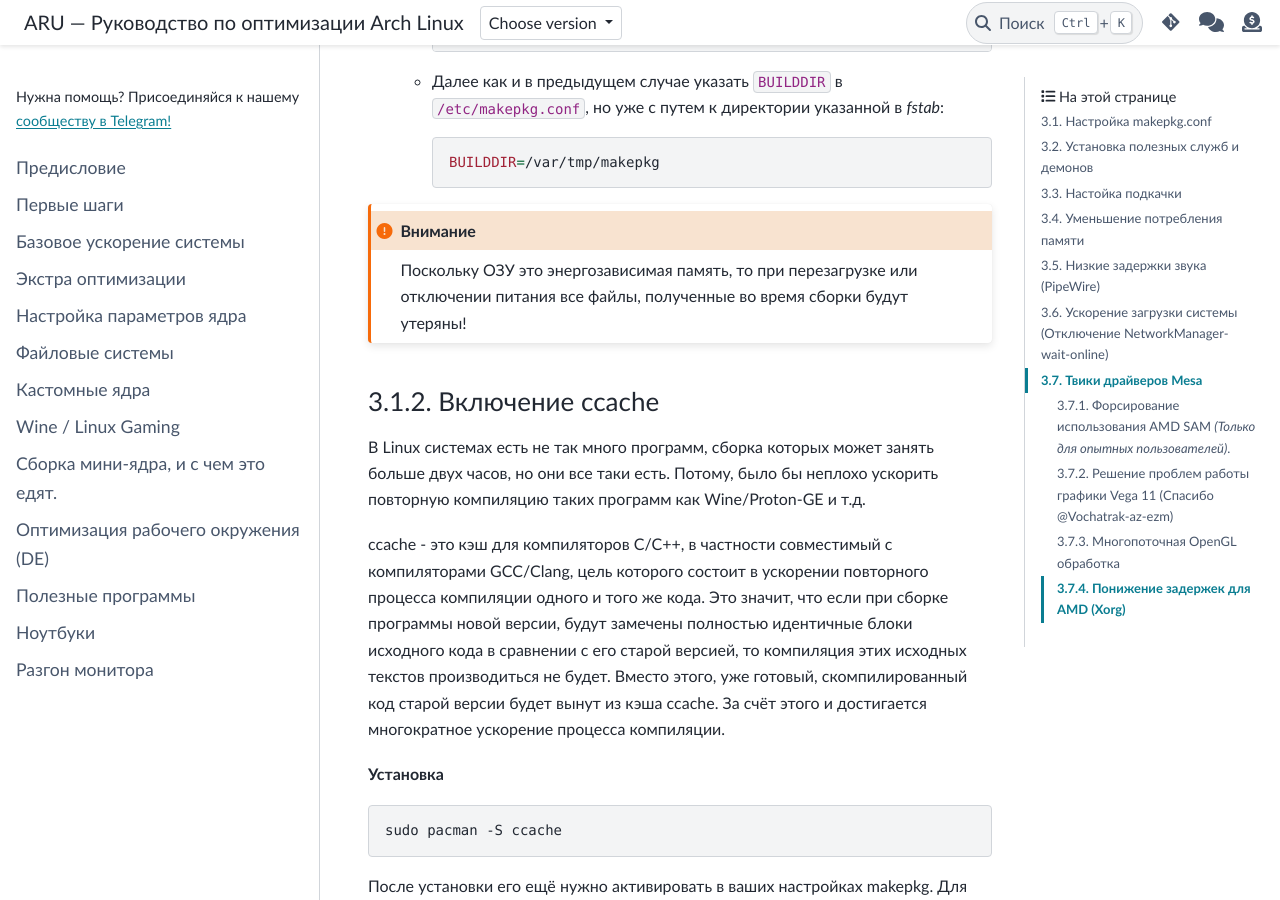
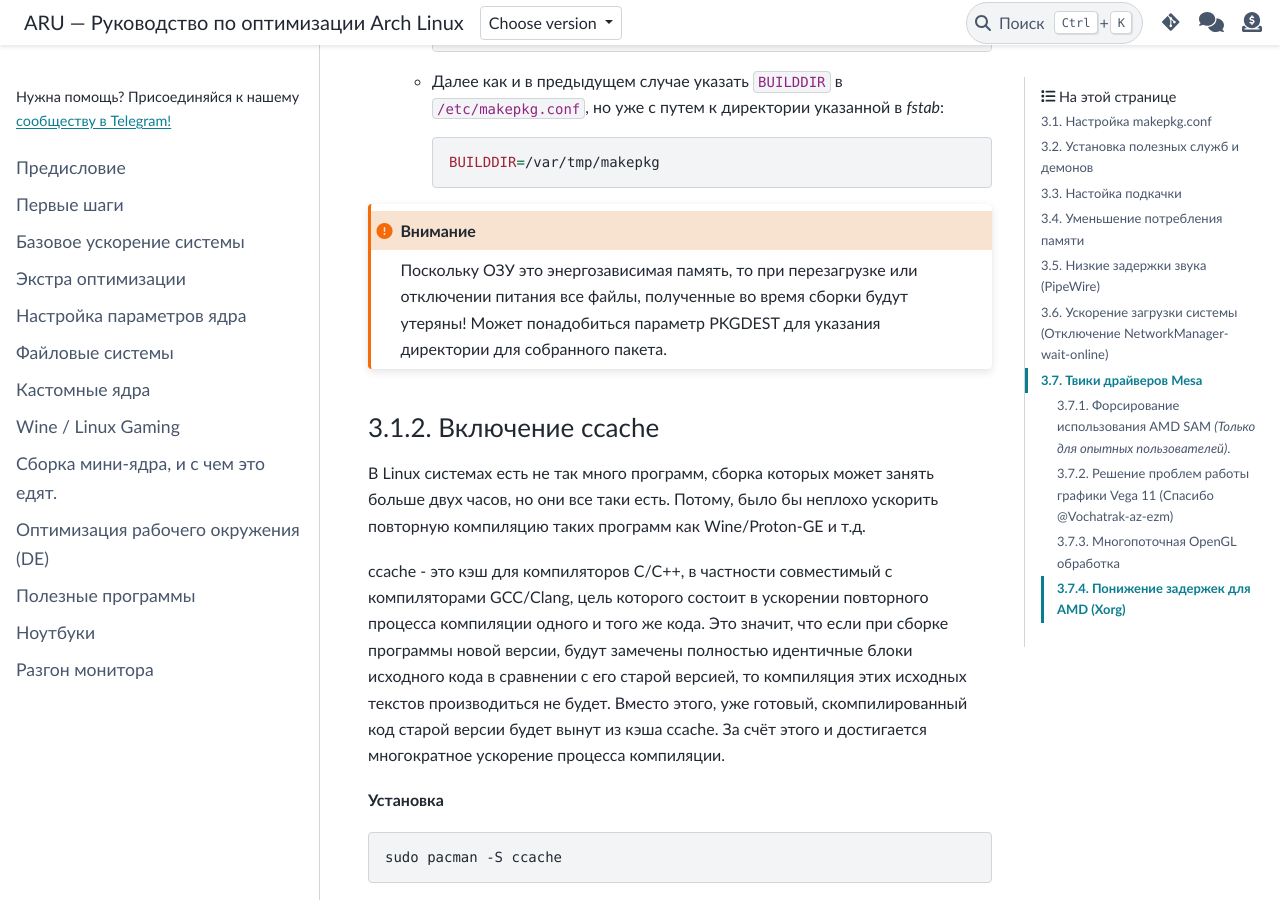
Before and after one commit to ventureoo/ARU, a Sphinx documentation site: the page built from docs/source/generic-system-acceleration.rst, in a window 1280 px wide and 900 px high, scrolled down 1654 px. Built offline with Sphinx 7.4.7 and the PyData theme 0.15.4, drawn with Linux system fonts in a browser that asks for light colours.

Commit message:
Обновить docs/source/generic-system-acceleration.rst

```diff
--- a/docs/source/generic-system-acceleration.rst
+++ b/docs/source/generic-system-acceleration.rst
@@ -82,7 +82,7 @@
 
      BUILDDIR=/var/tmp/makepkg
 
-.. attention:: Поскольку ОЗУ это энергозависимая память, то при перезагрузке или отключении питания все файлы, полученные во время сборки будут утеряны!
+.. attention:: Поскольку ОЗУ это энергозависимая память, то при перезагрузке или отключении питания все файлы, полученные во время сборки будут утеряны! Может понадобиться параметр PKGDEST для указания директории для собранного пакета.
 
 
 -----------------------
```
